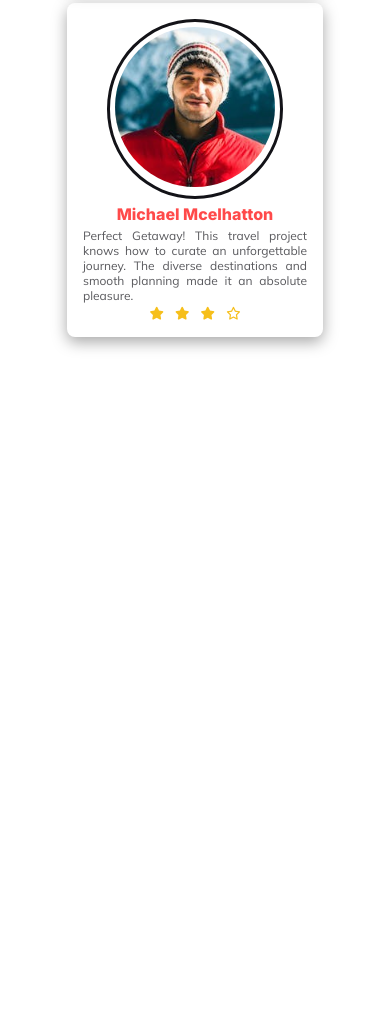
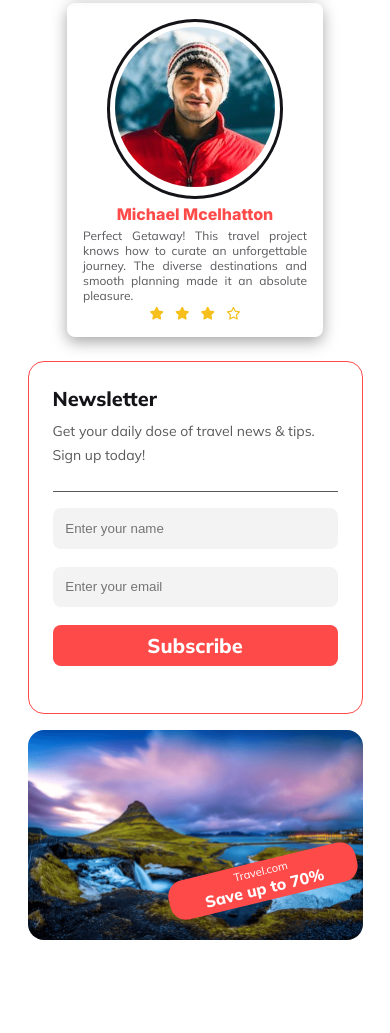
Before and after one commit to arnabw/Swift-Voyage, a plain HTML site: page index.html in a window 390 px wide. Shown: the part 5249-6282 px from the top of the page. Before the commit the page ends 5610 px from the top, so only its background shows below. Drawn offline with Linux system fonts and the light colour scheme.

Commit message:
news-letter scetion added

```diff
--- a/assets/styles/main.css
+++ b/assets/styles/main.css
@@ -360,7 +360,8 @@
     gap: 1.5rem;
     margin-top: 3rem;
 }
-#client-review .client-review-container .client-review-box .client-review{
+
+#client-review .client-review-container .client-review-box .client-review {
     display: flex;
     flex-direction: column;
     justify-content: center;
@@ -370,7 +371,7 @@
     border-radius: 0.5rem;
 }
 
-#client-review .client-review-container .client-review-box .client-review .client-img{
+#client-review .client-review-container .client-review-box .client-review .client-img {
     padding: 0.5rem;
     border: 3px solid #131318;
     border-radius: 50%;
@@ -401,13 +402,125 @@
     color: var(--optional-color);
     text-align: justify;
 }
-#client-review .client-review-container .client-review-box .client-review .review-icon{
+
+#client-review .client-review-container .client-review-box .client-review .review-icon {
     display: flex;
     gap: 1rem;
 }
-#client-review .client-review-container .client-review-box .client-review .review-icon i{
+
+#client-review .client-review-container .client-review-box .client-review .review-icon i {
     font-size: 1.2rem;
     color: #F6BF1B;
 }
 
+/* <!-- Newsletter Section  --> */
+#news-letter {
+    margin-top: 6.125rem;
+}
+
+#news-letter .news-letter-container {
+    display: flex;
+    justify-content: space-evenly;
+    align-items: center;
+}
+
+#news-letter .news-letter-container .news-letter-form {
+    padding: 2.5rem;
+    border: 1px solid #FF4A4A;
+    width: 100%;
+    max-width: 29.625rem;
+    height: 26.375rem;
+    border-radius: 1rem;
+}
+
+#news-letter .news-letter-container .news-letter-form .news-letter-content {
+    padding-bottom: 1.5rem;
+    border-bottom: 1px solid var(--optional-color);
+    margin-bottom: 1.5rem;
+}
+
+#news-letter .news-letter-container .news-letter-form .news-letter-content .news-letter-title {
+    color: var(--secondary-color);
+    font-family: var(--primary-font);
+    font-size: 1.5rem;
+    font-weight: 800;
+}
+
+#news-letter .news-letter-container .news-letter-form .news-letter-content .news-letter-description {
+    color: #5A5A5D;
+    font-family: var(--primary-font);
+    font-size: 1rem;
+    font-weight: 400;
+    line-height: 1.625rem;
+    width: 100%;
+    max-width: 21.875rem;
+    margin-top: 1rem;
+}
+
+#news-letter .news-letter-container .news-letter-form .form-input input {
+    padding: 1rem;
+    width: 100%;
+    max-width: 24.57rem;
+    border: none;
+    border-radius: 0.5rem;
+    background: rgba(19, 19, 24, 0.05);
+    margin-bottom: 1.25rem;
+}
+
+#news-letter .news-letter-container .news-letter-form .form-input button {
+    padding: 0.8rem;
+    width: 100%;
+    max-width: 24.57rem;
+    border: none;
+    border-radius: 0.5rem;
+    background: var(--primary-color);
+    color: #FFF;
+    text-align: center;
+    font-family: var(--primary-font);
+    font-size: 1.25rem;
+    font-weight: 800;
+}
+
+#news-letter .news-letter-container .news-letter-img {
+    position: relative;
+    width: 100%;
+    max-width: 42rem;
+    height: 26.375rem;
+}
+
+#news-letter .news-letter-container .news-letter-img img {
+    width: 100%;
+    max-width: 42rem;
+    object-fit: cover;
+    border-radius: 1rem;
+}
+
+#news-letter .news-letter-container .news-letter-img .up-to {
+    width: 100%;
+    max-width: 20.25rem;
+    border-radius: 1rem;
+    padding: 0.5rem;
+    background: var(--primary-color);
+    position: absolute;
+    bottom: 15%;
+    right: 0%;
+    transform: rotate(-22.628deg);
+}
+
+#news-letter .news-letter-container .news-letter-img .up-to .up-to-line {
+    color: #FFF;
+    text-align: center;
+    font-family: var(--primary-font);
+    font-size: 1.5rem;
+    font-weight: 400;
+}
+
+#news-letter .news-letter-container .news-letter-img .up-to .up-to-heading {
+    color: #FFF;
+    text-align: center;
+    font-family: var(--primary-font);
+    font-size: 2rem;
+    font-weight: 800;
+}
+
 /* <!-- Footer Section  -->  */
--- a/assets/styles/responsive.css
+++ b/assets/styles/responsive.css
@@ -170,7 +170,7 @@
         padding: 1rem;
     }
 
-    #client-review .client-review-container .client-review-box .client-review .client-img{
+    #client-review .client-review-container .client-review-box .client-review .client-img {
         padding: 0.3rem;
     }
 
@@ -189,12 +189,77 @@
         max-width: 14rem;
     }
 
-    #client-review .client-review-container .client-review-box .client-review .review-icon{
+    #client-review .client-review-container .client-review-box .client-review .review-icon {
         gap: 0.7rem;
     }
 
-    #client-review .client-review-container .client-review-box .client-review .review-icon i{
+    #client-review .client-review-container .client-review-box .client-review .review-icon i {
         font-size: 0.8rem;
+    }
+
+    /* <!-- Newsletter Section  --> */
+    #news-letter {
+        margin-top: 1.5rem;
+    }
+    #news-letter .news-letter-container {
+        flex-direction: column;
+        gap: 1rem;
+    }
+
+    #news-letter .news-letter-container .news-letter-form {
+        padding: 1.5rem;
+        max-width: 20.9375rem;
+        height: 22.0625rem;
+    }
+
+    #news-letter .news-letter-container .news-letter-form .news-letter-content {
+        margin-bottom: 1rem;
+    }
+
+    #news-letter .news-letter-container .news-letter-form .news-letter-content .news-letter-title {
+        font-size: 1.25rem;
+    }
+
+    #news-letter .news-letter-container .news-letter-form .news-letter-content .news-letter-description {
+        font-size: 0.875rem;
+        line-height: 1.5rem;
+        max-width: 16.875rem;
+        margin-top: 0.5rem;
+    }
+
+    #news-letter .news-letter-container .news-letter-form .form-input input {
+        padding: 0.8rem;
+        max-width: 18rem;
+        margin-bottom: 1.125rem;
+    }
+    #news-letter .news-letter-container .news-letter-form .form-input button {
+        padding: 0.5rem;
+        max-width: 18rem;
+    }
+
+    #news-letter .news-letter-container .news-letter-img {
+        max-width: 20.9375rem;
+        height: 18.75rem;
+    }
+
+    #news-letter .news-letter-container .news-letter-img img {
+        max-width: 20.9375rem;
+    }
+
+    #news-letter .news-letter-container .news-letter-img .up-to {
+        max-width: 12rem;
+        padding: 0.2rem;
+        bottom: 43%;
+        right: 1%;
+        transform: rotate(-13.628deg);
+    }
+
+    #news-letter .news-letter-container .news-letter-img .up-to .up-to-line {
+        font-size: 0.7rem;
+    }
+
+    #news-letter .news-letter-container .news-letter-img .up-to .up-to-heading {
+        font-size: 1rem;
     }
 
     /* <!-- Footer Section  -->  */
--- a/index.html
+++ b/index.html
@@ -43,7 +43,7 @@
                 <p class="shared-description banner-description">Explore your voyage invites you to discover the beauty
                     of diverse landscapes and create unforgettable memories. Unleash your wanderlust with us!</p>
                 <div class="banner-input">
-                    <div class="input-container"><input type="text" placeholder="Where go"></div>
+                    <div class="input-container"><input type="text" placeholder="Where go" readonly></div>
                     <div class="input-container">
                         <input type="text" id="dropdown-input" placeholder="When" readonly>
                         <i class="fa-solid fa-chevron-down" id="input-icon"></i>
@@ -218,6 +218,31 @@
                 </div>
             </section>
 
+            <!-- Newsletter Section  -->
+            <section id="news-letter">
+                <div class="news-letter-container">
+                    <div class="news-letter-form">
+                        <div class="news-letter-content">
+                            <h3 class="news-letter-title">Newsletter</h3>
+                            <p class="news-letter-description">Get your daily dose of travel news & tips. Sign up today!</p>
+                        </div>
+                        <div class="form-input">
+                            <form>
+                                <input type="text" placeholder="Enter your name" readonly>
+                                <input type="email" placeholder="Enter your email" readonly>
+                                <button>Subscribe</button>
+                            </form>
+                        </div>
+                    </div>
+                    <div class="news-letter-img">
+                        <img src="./assets/images/up-to.png" alt="">
+                        <div class="up-to">
+                            <p class="up-to-line">Travel.com</p>
+                            <h4 class="up-to-heading">Save up to 70%</h4>
+                        </div>
+                    </div>
+                </div>
+            </section>
 
         </div>
 
```
Also changed, not shown: assets/images/Book-1.png (renamed from assets/images/Group 39.png), assets/images/Book-2.png (renamed from assets/images/Group 40.png), assets/images/up-to.png (renamed from assets/images/Rectangle 8 (1).png), assets/images/watch.png (renamed from assets/images/Group 40089.png).
